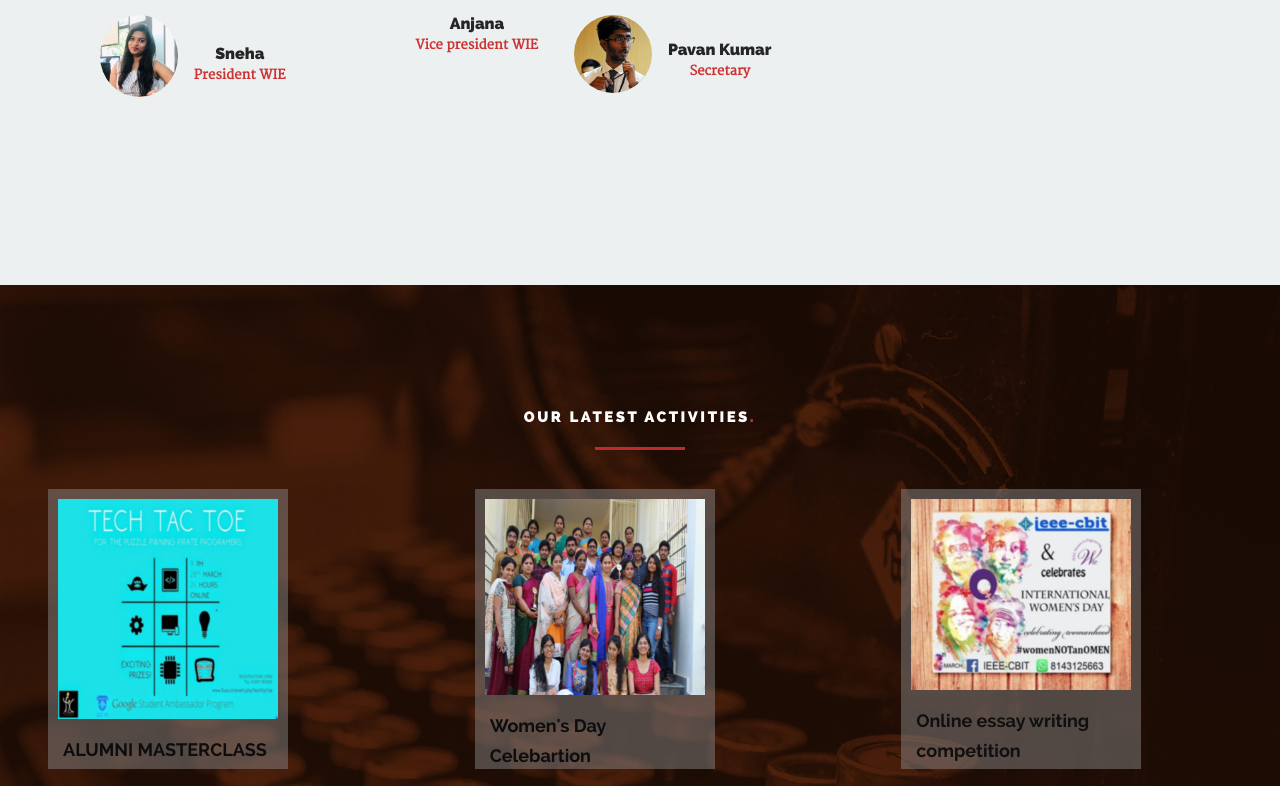
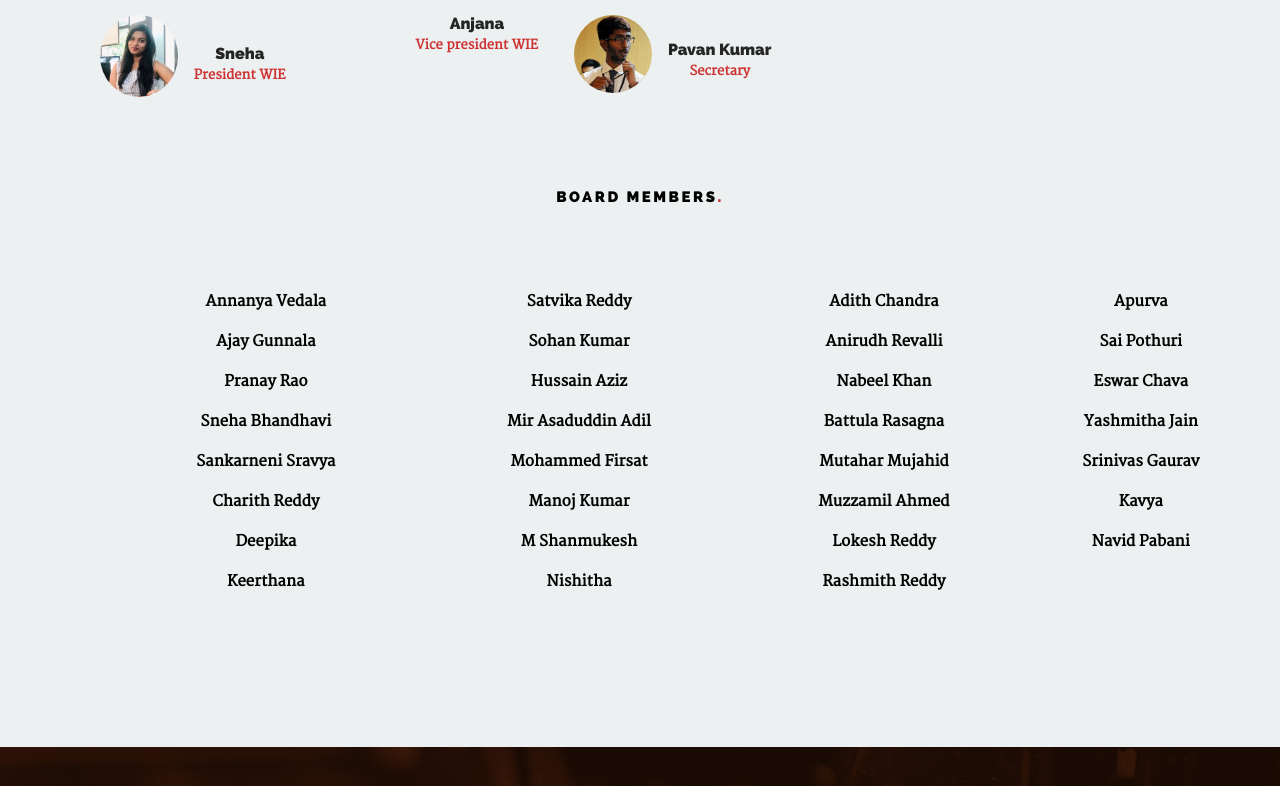
Before and after one commit to amith2610/IEEE-website, a plain HTML site: page index.html in a window 1280 px wide. Shown: the part 2232-3018 px from the top of the page. Drawn offline with nearby package versions, Linux system fonts and the light colour scheme.

Commit message:
board-members added

```diff
--- a/index.html
+++ b/index.html
@@ -751,10 +751,69 @@ Hiring managers at more than 3,000 leading corporations and organizations in fie
 		 </div> <!-- /row -->
 		</div>
 
-      </div> <!-- /team -->
+	  </div> <!-- /team -->
+	  <div class="row team section-head">
+
+		<div class="twelve columns" style="color:black; padding:20px;">
+
+		  <h1 style="color:black; ">Board Members<span style="color:rgb(202, 49, 49); ">.</span></h1>
+		</br></br>
+		  <table style="width:100%; text-align: center; margin-left: 2px;">
+			<tr>
+				<td>Annanya Vedala</td>
+				<td>Satvika Reddy</td>
+				<td>Adith Chandra</td>
+				<td>Apurva</td>
+			</tr>
+			<tr>
+			  <td>Ajay Gunnala</td>
+			  <td style="padding: 10px;">Sohan Kumar</td>
+			  <td>Anirudh Revalli</td>
+			  <td>Sai Pothuri</td>
+			</tr>
+			<tr>
+			  <td>Pranay Rao</td>
+			  <td>Hussain Aziz</td>
+			  <td>Nabeel Khan</td>
+			  <td>Eswar Chava</td>
+			</tr>
+			<tr>
+				<td>Sneha Bhandhavi</td>
+				<td style="padding: 10px;">Mir Asaduddin Adil</td>
+				<td>Battula Rasagna</td>
+				<td>Yashmitha Jain</td>
+			  </tr>
+			  <tr>
+				<td>Sankarneni Sravya</td>
+				<td>Mohammed Firsat</td>
+				<td>Mutahar Mujahid</td>
+				<td>Srinivas Gaurav</td>
+			  </tr>
+			  <tr>
+				<td>Charith Reddy</td>
+				<td style="padding: 10px;">Manoj Kumar</td>
+				<td>Muzzamil Ahmed</td>
+				<td>Kavya</td>
+			  </tr>
+			  <tr>
+				  <td>Deepika</td>
+				  <td >M Shanmukesh</td>
+				  <td>Lokesh Reddy</td>
+				  <td>Navid Pabani</td>
+				</tr>
+				<tr>
+				  <td>Keerthana</td>
+				  <td style="padding: 10px;">Nishitha</td>
+				  <td>Rashmith Reddy</td>
+				</tr>
+		  </table>
+	   </div>
+
+   </div>
+
 
    </section> <!-- /about -->
-   <!--
+<!--
 
 	   <section id="fore">
 
@@ -789,7 +848,7 @@ The various competitions that IEEE conducts gives students a platform to expose
 
       </div>
 	</section>
-	-->
+	 -->
 
    <!-- journal
    =================================================== -->
@@ -798,10 +857,6 @@ The various competitions that IEEE conducts gives students a platform to expose
 	   <div class="row section-head">
 
 	   	<div class="twelve columns">
-
-			   <h1>OUR LATEST ACTIVITIES<span style="color: rgb(206, 51, 51);">.</span></h1>
-
-			   <hr />
 
 
 		    </div>
@@ -1236,7 +1291,7 @@ Keywords:Large hadron collider, Computers that run on water.
 	      </div>
 
       </div>
-
+     </section>
 
 
    <!-- Contact Section
@@ -1341,19 +1396,38 @@ Keywords:Large hadron collider, Computers that run on water.
                   INDIA
                   </p>
 
-                  <ul>
-                    <li>Sri Manika 9989544192</li>
-                    <li>Raghuram chepuri 9908445003</li>
+				  <table style="width:100%; text-align: center;">
+					<tr>
+					  <th>Name</th>
+					  <th>Position</th>
+					  <th>Contact Number</th>
+					</tr>
+					<tr>
+					  <td>Deepika Reddy</td>
+					  <td>President</td>
+					  <td>+91 79970 06600</td>
+					</tr>
+					<tr>
+					  <td>Pavan Kumar</td>
+					  <td>Vice President</td>
+					  <td>+91 6300 205 567</td>
+					</tr>
+				  </table>
+                  <!-- <ul>
+                    <li>Deepika Reddy </li>
+                    <li>Pavan Kumar </li>
                     <li><a href="#">Ieeecbitsb@gmail.com </a></li>
-                  </ul>
+                  </ul>                   -->
                </div> <!-- /columns -->
 
                <div class="columns last">
                   <h3 class="contact">Follow Us</h3>
 
                   <ul>
-                     <li><a href="https://en-gb.facebook.com/cbitieeecs/">Facebook</a></li>
-                     <li><a href="https://www.instagram.com/ieeecbit/">Instagram</a></li>
+					 <li><a href="https://www.facebook.com/ieeecbit/"> IEEE CBIT Facebook</a></li>
+					 <li><a href="https://en-gb.facebook.com/cbitieeecs/"> IEEE CS Society Facebook</a></li>
+					 <li><a href="https://instagram.com/ieee_cbit?igshid=jtnrt6ho3uzh"> IEEE CBIT Instagram</a></li>
+					 <li><a href="https://www.linkedin.com/company/ieee-cbit"> IEEE CBIT LinkdIn</a></li>
                   </ul>
 
                </div> <!-- /columns -->
@@ -1364,7 +1438,7 @@ Keywords:Large hadron collider, Computers that run on water.
 
          <p class="copyright">&copy;Designed by IEEE CBIT_CS</p>  <br/>
 
-            <img src="images/cslogo.jpg" style="float: left; height: 80px; width: 100px; margin-right: 20px;">
+            <img src="images/cslogo.jpg" style="float: left; height: 100px; width: 100px; margin-right: 20px;">
             <img src="images/peslogo.png" style="float: left; height: 70px; width: 100px; margin-right: 20px;">
             <img src="images/wielogo.png" style="float: left; height: 70px; width: 100px; margin-right: 20px;">
          <div id="go-top" >
```
